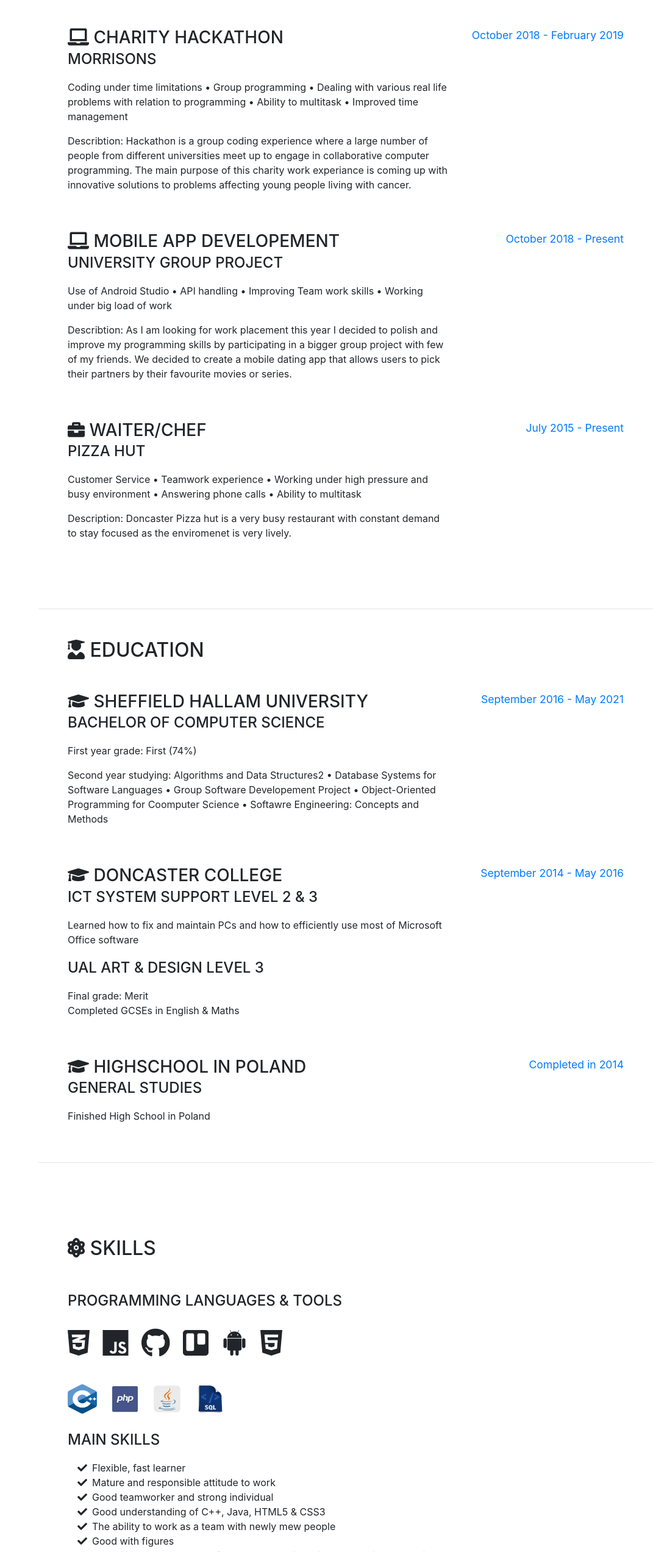
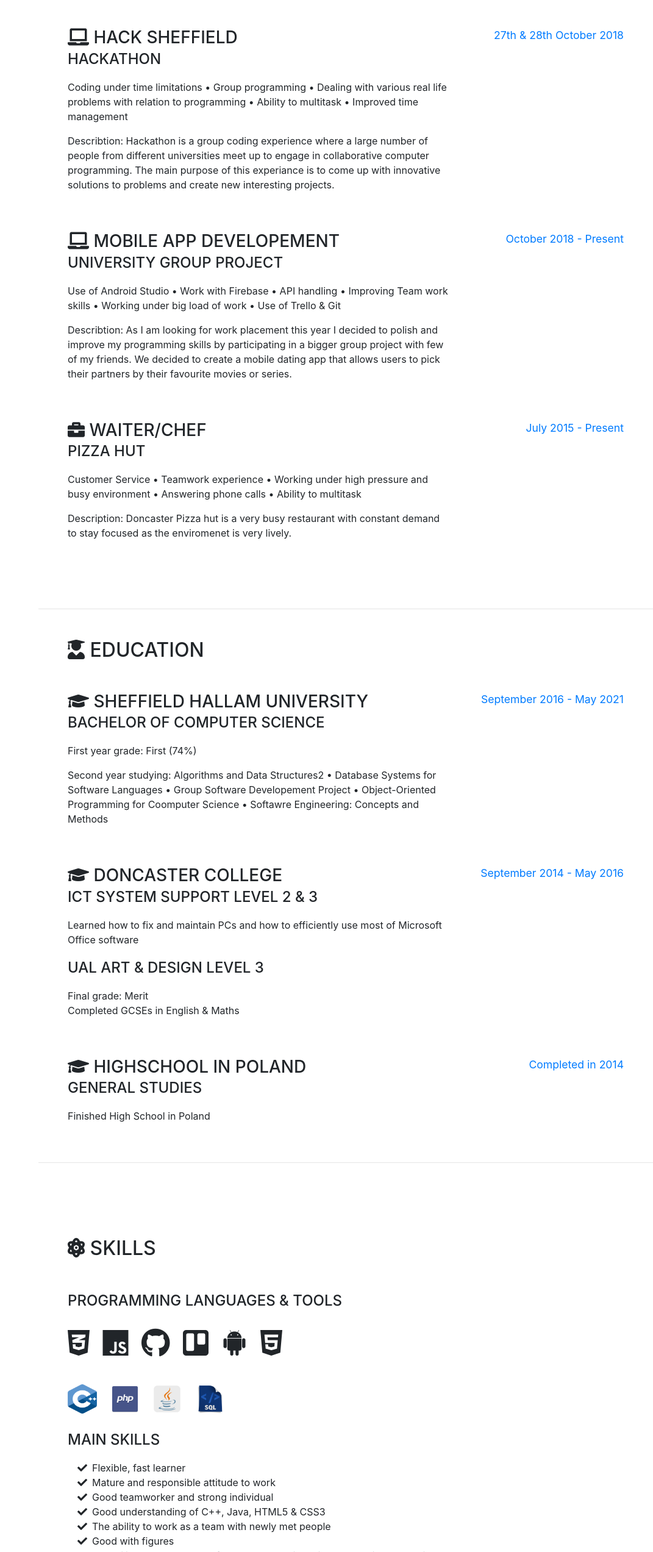
Before and after one commit to kameleon07/freemanresume.github.io, a website with bundled scripts: page index.html in a window 1280 px wide. Shown: the part 890-3435 px from the top of the page at 61% size, without its empty margins (209-1280 px from the left). Built offline with nearby package versions, Linux system fonts and the light colour scheme; a web font is replaced by a local one.

Commit message:
Finishing Touch

```diff
--- a/index.html
+++ b/index.html
@@ -68,7 +68,7 @@
           <div class="subheading mb-5">Mexborough · South Yorkshire, UK · 07933 926886 ·
             <a href="mailto:name@email.com">robertadamfreeman@gmail.com</a>
           </div>
-          <p class="lead mb-5">Hello! I am a Second year Computer science student at Sheffield Hallam University. As I am constantly developing &amp; imroving my programming and software developement skills, I have decided to work on few projects throughout the year. Some projects vary from being simple, like this personal website, to bigger ones like "Tinder-like" dating phone application. </p>
+          <p class="lead mb-5">Hello! I am a Second year Computer science student at Sheffield Hallam University. As I am constantly developing &amp; imroving my programming and software developement skills, I have decided to work on few projects throughout the year. Some projects vary from being simple, like this personal website, to bigger ones like "Tinder-like" dating android application. </p>
           <div class="social-icons">
             <a href="https://uk.linkedin.com/">
               <i class="fab fa-linkedin"></i>
@@ -93,20 +93,20 @@
           <h2 class="mb-5"><i class="fa fa-wrench" aria-hidden="true"></i> Experience</h2>
           <div class="resume-item d-flex flex-column flex-md-row mb-5">
             <div class="resume-content mr-auto">
-              <h3 class="mb-0"><i class="fas fa-laptop"></i> Charity Hackathon</h3>
-              <div class="subheading mb-3">Morrisons</div>
+              <h3 class="mb-0"><i class="fas fa-laptop"></i> Hack Sheffield</h3>
+              <div class="subheading mb-3">Hackathon</div>
               <p>Coding under time limitations • Group programming • Dealing with various real life problems with relation to programming • Ability to multitask • Improved time management</p>
-              <p>Describtion: Hackathon is a group coding experience where a large number of people from different universities meet up to engage in collaborative computer programming. The main purpose of this charity work experiance is coming up with innovative solutions to problems affecting young people living with cancer.</p>
+              <p>Describtion: Hackathon is a group coding experience where a large number of people from different universities meet up to engage in collaborative computer programming. The main purpose of this experiance is to come up with innovative solutions to problems and create new interesting projects.</p>
             </div>
             <div class="resume-date text-md-right">
-              <span class="text-primary">October 2018 - February 2019</span>
+              <span class="text-primary">27th &amp; 28th October 2018</span>
             </div>
           </div>
           <div class="resume-item d-flex flex-column flex-md-row mb-5">
             <div class="resume-content mr-auto">
               <h3 class="mb-0"><i class="fas fa-laptop"></i> Mobile App Developement</h3>
               <div class="subheading mb-3">University Group Project</div>
-              <p>Use of Android Studio • API handling • Improving Team work skills • Working under big load of work</p>
+              <p>Use of Android Studio • Work with Firebase • API handling • Improving Team work skills • Working under big load of work • Use of Trello &amp; Git</p>
               <p>Describtion: As I am looking for work placement this year I decided to polish and improve my programming skills by participating in a bigger group project with few of my friends. We decided to create a mobile dating app that allows users to pick their partners by their favourite movies or series.</p>
             </div>
             <div class="resume-date text-md-right">
@@ -233,7 +233,7 @@
             Good understanding of C++, Java, HTML5 &amp; CSS3</li>
             <li>
               <i class="fa-li fa fa-check"></i>
-              The ability to work as a team with newly mew people</li>
+              The ability to work as a team with newly met people</li>
             <li>
               <li>
               <i class="fa-li fa fa-check"></i>
@@ -257,11 +257,11 @@
           <h2 class="mb-5"><i class="fas fa-bicycle"></i> Interests</h2><br>
           <div class="resume-item d-flex flex-column flex-md-row mb-5">
           <img class="cyclist" src="img/Bicycle.jpg" alt="">
-          <p> Apart from programming and working on my coding skills, I enjoy most of my time being outdoors. To keep myself healthy I try cycling to different locations as much as I can.</p>
+          <p> Apart from programming and working on my coding skills, I enjoy most of my time being outdoors. To keep myself healthy I often challange myself by cycling up to 26 miles per day.</p>
           <img class="cyclist" src="img/Technology.jpg" alt="">
           <p> When indoors, I spend large amount of time catching up with latest technology news and announcements. When not following the news I love to relax by watching series or movies.</p>
            <img class="cyclist" src="img/City.jpg" alt="">
-           <p> Lastly, I love travelling. I am aspiring to travel around every possible European and Asian country you can possibly think of.</p>
+           <p> Lastly, I love travelling. I am aspiring to travel around every possible European &amp; Asian country you can possibly think of.</p>
          </div>
         </div>
       </section>
@@ -287,7 +287,7 @@
 
         <div class="swiper-slide">
         <div class="imgBx">
-          <img class="imageInBox" src="img/PersonalWeb.png"><a href="H:/Final%20Page/index.html" target="_blank"><i class="fa-li fa fa-link"></i></a>
+          <img class="imageInBox" src="img/PersonalWeb.png"><a href="https://kameleon07.github.io/resume.github.io/" target="_blank"><i class="fa-li fa fa-link"></i></a>
         </div>
         <div class="details">
           <p class="swipeImg">Personal Website<br><span>Compatible on many devices</span></p>
```
